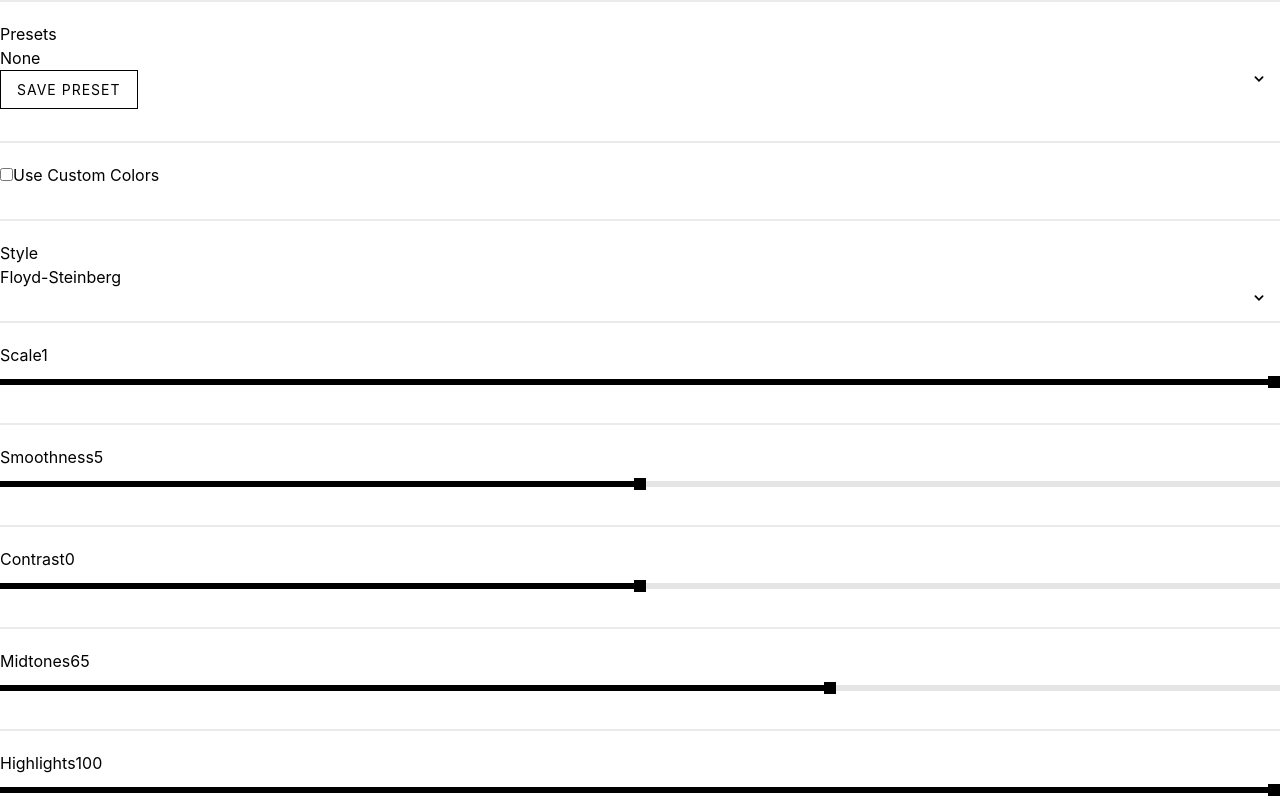
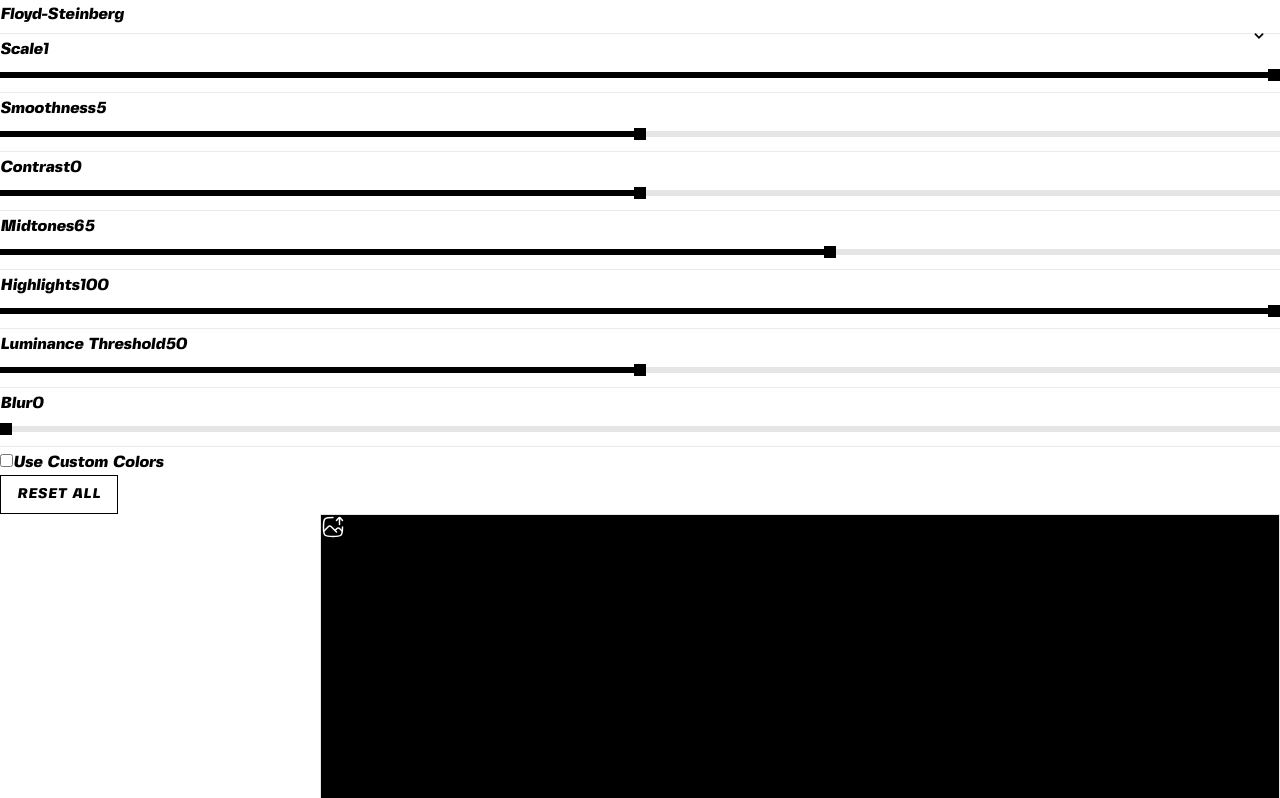
Before and after one commit to Kasaco223/DitherTool, a React (Vite) app: page / in a window 1280 px wide. Shown: the part 262-1060 px from the top of the page. Built offline with nearby package versions, Linux system fonts and the light colour scheme.

Commit message:
Panel ultra compacto, presets removidos, custom colors abajo, logo SVG, fuente custom

```diff
--- a/src/components/ControlPanel.jsx
+++ b/src/components/ControlPanel.jsx
@@ -177,89 +177,6 @@ const ControlPanel = ({
     };
   }
 
-  const [presets, setPresets] = useState([]);
-  const [showPresetPopup, setShowPresetPopup] = useState(false);
-  const [presetName, setPresetName] = useState('');
-  const [presetError, setPresetError] = useState('');
-  const [selectedPreset, setSelectedPreset] = useState('none');
-  const [presetsLoaded, setPresetsLoaded] = useState(false);
-
-  // Leer presets de localStorage al cargar (solo una vez)
-  useEffect(() => {
-    if (!presetsLoaded) {
-      const saved = localStorage.getItem(PRESETS_KEY);
-      if (saved) {
-        setPresets(JSON.parse(saved));
-      }
-      setPresetsLoaded(true);
-    }
-  }, [presetsLoaded]);
-
-  // Guardar presets en localStorage cuando cambian (solo si ya se cargaron)
-  useEffect(() => {
-    if (presetsLoaded) {
-      localStorage.setItem(PRESETS_KEY, JSON.stringify(presets));
-    }
-  }, [presets, presetsLoaded]);
-
-  // Guardar preset
-  const savePreset = () => {
-    if (!presetName.trim()) {
-      setPresetError('Name cannot be empty');
-      return;
-    }
-    if (presets.some(p => p.name === presetName.trim())) {
-      setPresetError('That name already exists');
-      return;
-    }
-    const newPreset = {
-      name: presetName.trim(),
-      settings,
-      useCustomColors,
-      customNeonColors
-    };
-    setPresets([...presets, newPreset]);
-    setShowPresetPopup(false);
-    setPresetName('');
-    setPresetError('');
-  };
-
-  // Aplicar preset
-  const applyPreset = (name) => {
-    const preset = presets.find(p => p.name === name);
-    if (preset) {
-      onSettingsChange(preset.settings);
-      if (preset.useCustomColors !== useCustomColors) {
-        onUseCustomColorsToggle();
-      }
-      safeSetCustomNeonColor(preset.customNeonColors);
-      setSelectedPreset(name);
-    }
-  };
-
-  // Eliminar preset
-  const deletePreset = (name) => {
-    setPresets(presets.filter(p => p.name !== name));
-    if (selectedPreset === name) setSelectedPreset('none');
-  };
-
-  const handleReset = () => {
-    onSettingsChange(DEFAULT_SETTINGS);
-    safeSetCustomNeonColor(DEFAULT_CUSTOM_NEON_COLORS);
-    if (useCustomColors) onUseCustomColorsToggle();
-  };
-
-  const handleSelectPreset = (val) => {
-    setSelectedPreset(val);
-    if (val === 'none') {
-      onSettingsChange(DEFAULT_SETTINGS);
-      safeSetCustomNeonColor(DEFAULT_CUSTOM_NEON_COLORS);
-      if (useCustomColors) onUseCustomColorsToggle();
-      return;
-    }
-    applyPreset(val);
-  };
-
   return (
     <div className="flex flex-col">
       {/* Import/Export Buttons y Minimizar */}
@@ -299,8 +216,10 @@ const ControlPanel = ({
           Export
         </button> */}
       </div>
-      <div className="slider-separator"></div>
+      {/*}
+      <div className="slider-separator"></div>*/}
       {/* Presets Dropdown */}
+      {/*
       <div>
         <label className="block mb-2 text-xs font-medium tracking-wide uppercase md:mb-3 md:text-sm">Presets</label>
         <CustomSelect
@@ -327,11 +246,162 @@ const ControlPanel = ({
           Save Preset
         </button>
       </div>
-      <div className="slider-separator"></div>
+      */}
+      <div className="slider-separator" style={{margin: '6px 0 4px 0', height: '1px'}}></div>
       {/* Settings Panel */}
       <div className="overflow-y-auto control-panel">
-        <div className="space-y-6 md:space-y-8">
-          {/* Custom Colors Toggle */}
+        <div className="space-y-1 md:space-y-2">
+          {/* Style Dropdown */}
+          <div>
+            <label className="block mb-2 text-xs font-medium tracking-wide uppercase md:mb-3 md:text-sm">Style</label>
+            <CustomSelect
+              options={[
+                { value: 'Floyd-Steinberg', label: 'Floyd-Steinberg' },
+                { value: 'Atkinson', label: 'Atkinson' },
+                { value: 'Smooth Diffuse', label: 'Smooth Diffuse' },
+              ]}
+              value={settings.style}
+              onChange={val => handleSelectChange('style', val)}
+              className="w-full"
+            />
+          </div>
+          <div className="slider-separator" style={{margin: '6px 0 4px 0', height: '1px'}}></div>
+
+          {/* Scale Slider */}
+          <div className="mb-0.5 slider-container">
+            <div className="flex justify-between mb-0.5 mt-1">
+              <label className="text-xs font-medium tracking-wide uppercase md:text-sm">Scale</label>
+              <span className="text-xs font-medium md:text-sm">{settings.scale}</span>
+            </div>
+            <input
+              type="range"
+              min="0.1"
+              max="1"
+              step="0.1"
+              value={settings.scale}
+              onChange={(e) => handleSliderChange('scale', e.target.value)}
+              className="slider"
+              style={getSliderBg(settings.scale, 0.1, 1)}
+            />
+          </div>
+          <div className="slider-separator" style={{margin: '6px 0 4px 0', height: '1px'}}></div>
+
+          {/* Smoothness Slider */}
+          <div className="mb-0.5 slider-container">
+            <div className="flex justify-between mb-0.5 mt-1">
+              <label className="text-xs font-medium tracking-wide uppercase md:text-sm">Smoothness</label>
+              <span className="text-xs font-medium md:text-sm">{settings.smoothness}</span>
+            </div>
+            <input
+              type="range"
+              min="0"
+              max="10"
+              step="1"
+              value={settings.smoothness}
+              onChange={(e) => handleSliderChange('smoothness', e.target.value)}
+              className="slider"
+              style={getSliderBg(settings.smoothness, 0, 10)}
+            />
+          </div>
+          <div className="slider-separator" style={{margin: '6px 0 4px 0', height: '1px'}}></div>
+
+          {/* Contrast Slider */}
+          <div className="mb-0.5 slider-container">
+            <div className="flex justify-between mb-0.5 mt-1">
+              <label className="text-xs font-medium tracking-wide uppercase md:text-sm">Contrast</label>
+              <span className="text-xs font-medium md:text-sm">{settings.contrast}</span>
+            </div>
+            <input
+              type="range"
+              min="-100"
+              max="100"
+              step="1"
+              value={settings.contrast}
+              onChange={(e) => handleSliderChange('contrast', e.target.value)}
+              className="slider"
+              style={getSliderBg(settings.contrast, -100, 100)}
+            />
+          </div>
+          <div className="slider-separator" style={{margin: '6px 0 4px 0', height: '1px'}}></div>
+
+          {/* Midtones Slider */}
+          <div className="mb-0.5 slider-container">
+            <div className="flex justify-between mb-0.5 mt-1">
+              <label className="text-xs font-medium tracking-wide uppercase md:text-sm">Midtones</label>
+              <span className="text-xs font-medium md:text-sm">{settings.midtones}</span>
+            </div>
+            <input
+              type="range"
+              min="0"
+              max="100"
+              step="1"
+              value={settings.midtones}
+              onChange={(e) => handleSliderChange('midtones', e.target.value)}
+              className="slider"
+              style={getSliderBg(settings.midtones, 0, 100)}
+            />
+          </div>
+          <div className="slider-separator" style={{margin: '6px 0 4px 0', height: '1px'}}></div>
+
+          {/* Highlights Slider */}
+          <div className="mb-0.5 slider-container">
+            <div className="flex justify-between mb-0.5 mt-1">
+              <label className="text-xs font-medium tracking-wide uppercase md:text-sm">Highlights</label>
+              <span className="text-xs font-medium md:text-sm">{settings.highlights}</span>
+            </div>
+            <input
+              type="range"
+              min="0"
+              max="100"
+              step="1"
+              value={settings.highlights}
+              onChange={(e) => handleSliderChange('highlights', e.target.value)}
+              className="slider"
+              style={getSliderBg(settings.highlights, 0, 100)}
+            />
+          </div>
+          <div className="slider-separator" style={{margin: '6px 0 4px 0', height: '1px'}}></div>
+
+          {/* Luminance Threshold Slider */}
+          <div className="mb-0.5 slider-container">
+            <div className="flex justify-between mb-0.5 mt-1">
+              <label className="text-xs font-medium tracking-wide uppercase md:text-sm">Luminance Threshold</label>
+              <span className="text-xs font-medium md:text-sm">{settings.luminanceThreshold}</span>
+            </div>
+            <input
+              type="range"
+              min="0"
+              max="100"
+              step="1"
+              value={settings.luminanceThreshold}
+              onChange={(e) => handleSliderChange('luminanceThreshold', e.target.value)}
+              className="slider"
+              style={getSliderBg(settings.luminanceThreshold, 0, 100)}
+            />
+          </div>
+          <div className="slider-separator" style={{margin: '6px 0 4px 0', height: '1px'}}></div>
+
+          {/* Blur Slider */}
+          <div className="mb-0.5 slider-container">
+            <div className="flex justify-between mb-0.5 mt-1">
+              <label className="text-xs font-medium tracking-wide uppercase md:text-sm">Blur</label>
+              <span className="text-xs font-medium md:text-sm">{settings.blur}</span>
+            </div>
+            <input
+              type="range"
+              min="0"
+              max="10"
+              step="1"
+              value={settings.blur}
+              onChange={(e) => handleSliderChange('blur', e.target.value)}
+              className="slider"
+              style={getSliderBg(settings.blur, 0, 10)}
+            />
+          </div>
+          <div className="slider-separator" style={{margin: '6px 0 4px 0', height: '1px'}}></div>
+        </div>
+        {/* --- BLOQUE CUSTOM COLORS ABAJO --- */}
+        <div className="mt-1">
           <div className="flex items-center space-x-3">
             <input
               type="checkbox"
@@ -344,12 +414,8 @@ const ControlPanel = ({
               Use Custom Colors
             </label>
           </div>
-
-
-          {/* Custom Color Selector (conditionally rendered) */}
           {useCustomColors && (
             <div className="pt-4">
-              {/* Picker sin slider de opacidad */}
               <div className="mx-auto" style={{ width: 210, height: 210 }}>
                 <HsvaColorPicker
                   color={{ ...customNeonColors, a: 1 }}
@@ -358,8 +424,7 @@ const ControlPanel = ({
                   alpha={false}
                 />
               </div>
-              {/* Bloque de opacidad debajo del picker, input alineado a la derecha */}
-              <div className="flex items-center mt-4 mb-2 w-full">
+              <div className="flex items-center mt-1 mb-0.5 w-full">
                 <label htmlFor="alpha-input" className="flex-1 text-xs font-medium tracking-wide text-left uppercase md:text-sm">Opacity</label>
                 <input
                   id="alpha-input"
@@ -376,7 +441,6 @@ const ControlPanel = ({
                 />
                 <span className="text-xs">%</span>
               </div>
-              {/* Slider de opacidad igual a los demás sliders, fuera del contenedor de 210px */}
               <input
                 type="range"
                 min={0}
@@ -390,7 +454,7 @@ const ControlPanel = ({
                 className="w-full slider"
                 style={getSliderBg(Math.round((customNeonColors.a ?? 1) * 100), 0, 100)}
               />
-              <div className="flex flex-col mt-4 space-y-2">
+              <div className="flex flex-col mt-1 space-y-0.5">
                 <CustomSelect
                   options={[
                     { value: 'HEX', label: 'HEX' },
@@ -418,8 +482,7 @@ const ControlPanel = ({
                   </button>
                 </div>
               </div>
-              {/* Invert Toggle */}
-              <div className="flex items-center mt-4 space-x-3">
+              <div className="flex items-center mt-1 space-x-1">
                 <input
                   type="checkbox"
                   id="invert"
@@ -431,199 +494,21 @@ const ControlPanel = ({
                   Invert
                 </label>
               </div>
-              <div className="slider-separator"></div>
             </div>
           )}
-           <div className="slider-separator"></div>
-          {/* Style Dropdown */}
-          <div>
-            <label className="block mb-2 text-xs font-medium tracking-wide uppercase md:mb-3 md:text-sm">Style</label>
-            <CustomSelect
-              options={[
-                { value: 'Floyd-Steinberg', label: 'Floyd-Steinberg' },
-                { value: 'Atkinson', label: 'Atkinson' },
-                { value: 'Smooth Diffuse', label: 'Smooth Diffuse' },
-              ]}
-              value={settings.style}
-              onChange={val => handleSelectChange('style', val)}
-              className="w-full"
-            />
-          </div>
-
-
-          <div className="slider-separator"></div>
-
-          {/* Scale Slider */}
-          <div className="mb-8 slider-container">
-            <div className="flex justify-between mb-1">
-              <label className="text-xs font-medium tracking-wide uppercase md:text-sm">Scale</label>
-              <span className="text-xs font-medium md:text-sm">{settings.scale}</span>
-            </div>
-            <input
-              type="range"
-              min="0.1"
-              max="1"
-              step="0.1"
-              value={settings.scale}
-              onChange={(e) => handleSliderChange('scale', e.target.value)}
-              className="slider"
-              style={getSliderBg(settings.scale, 0.1, 1)}
-            />
-          </div>
-          <div className="slider-separator"></div>
-
-          {/* Smoothness Slider */}
-          <div className="mb-8 slider-container">
-            <div className="flex justify-between mb-1">
-              <label className="text-xs font-medium tracking-wide uppercase md:text-sm">Smoothness</label>
-              <span className="text-xs font-medium md:text-sm">{settings.smoothness}</span>
-            </div>
-            <input
-              type="range"
-              min="0"
-              max="10"
-              step="1"
-              value={settings.smoothness}
-              onChange={(e) => handleSliderChange('smoothness', e.target.value)}
-              className="slider"
-              style={getSliderBg(settings.smoothness, 0, 10)}
-            />
-          </div>
-          <div className="slider-separator"></div>
-
-          {/* Contrast Slider */}
-          <div className="mb-8 slider-container">
-            <div className="flex justify-between mb-1">
-              <label className="text-xs font-medium tracking-wide uppercase md:text-sm">Contrast</label>
-              <span className="text-xs font-medium md:text-sm">{settings.contrast}</span>
-            </div>
-            <input
-              type="range"
-              min="-100"
-              max="100"
-              step="1"
-              value={settings.contrast}
-              onChange={(e) => handleSliderChange('contrast', e.target.value)}
-              className="slider"
-              style={getSliderBg(settings.contrast, -100, 100)}
-            />
-          </div>
-          <div className="slider-separator"></div>
-
-          {/* Midtones Slider */}
-          <div className="mb-8 slider-container">
-            <div className="flex justify-between mb-1">
-              <label className="text-xs font-medium tracking-wide uppercase md:text-sm">Midtones</label>
-              <span className="text-xs font-medium md:text-sm">{settings.midtones}</span>
-            </div>
-            <input
-              type="range"
-              min="0"
-              max="100"
-              step="1"
-              value={settings.midtones}
-              onChange={(e) => handleSliderChange('midtones', e.target.value)}
-              className="slider"
-              style={getSliderBg(settings.midtones, 0, 100)}
-            />
-          </div>
-          <div className="slider-separator"></div>
-
-          {/* Highlights Slider */}
-          <div className="mb-8 slider-container">
-            <div className="flex justify-between mb-1">
-              <label className="text-xs font-medium tracking-wide uppercase md:text-sm">Highlights</label>
-              <span className="text-xs font-medium md:text-sm">{settings.highlights}</span>
-            </div>
-            <input
-              type="range"
-              min="0"
-              max="100"
-              step="1"
-              value={settings.highlights}
-              onChange={(e) => handleSliderChange('highlights', e.target.value)}
-              className="slider"
-              style={getSliderBg(settings.highlights, 0, 100)}
-            />
-          </div>
-          <div className="slider-separator"></div>
-
-          {/* Luminance Threshold Slider */}
-          <div className="mb-8 slider-container">
-            <div className="flex justify-between mb-1">
-              <label className="text-xs font-medium tracking-wide uppercase md:text-sm">Luminance Threshold</label>
-              <span className="text-xs font-medium md:text-sm">{settings.luminanceThreshold}</span>
-            </div>
-            <input
-              type="range"
-              min="0"
-              max="100"
-              step="1"
-              value={settings.luminanceThreshold}
-              onChange={(e) => handleSliderChange('luminanceThreshold', e.target.value)}
-              className="slider"
-              style={getSliderBg(settings.luminanceThreshold, 0, 100)}
-            />
-          </div>
-          <div className="slider-separator"></div>
-
-          {/* Blur Slider */}
-          <div className="mb-8 slider-container">
-            <div className="flex justify-between mb-1">
-              <label className="text-xs font-medium tracking-wide uppercase md:text-sm">Blur</label>
-              <span className="text-xs font-medium md:text-sm">{settings.blur}</span>
-            </div>
-            <input
-              type="range"
-              min="0"
-              max="10"
-              step="1"
-              value={settings.blur}
-              onChange={(e) => handleSliderChange('blur', e.target.value)}
-              className="slider"
-              style={getSliderBg(settings.blur, 0, 10)}
-            />
-          </div>
-          <div className="slider-separator"></div>
         </div>
       </div>
       {/* Botón RESET ALL al final */}
       <button
-        onClick={handleReset}
+        onClick={() => {
+          onSettingsChange(DEFAULT_SETTINGS);
+          safeSetCustomNeonColor(DEFAULT_CUSTOM_NEON_COLORS);
+          if (useCustomColors) onUseCustomColorsToggle();
+        }}
         className="w-full px-3 py-1.5 md:px-4 md:py-2 text-xs md:text-sm uppercase tracking-wider border border-black text-black bg-white hover:bg-gray-100 mt-8"
       >
         RESET ALL
       </button>
-      {/* Popup para nombre de preset */}
-      {showPresetPopup && (
-        <div className="flex fixed inset-0 z-50 justify-center items-center bg-black bg-opacity-40">
-          <div className="bg-white p-6 rounded-none border border-black flex flex-col items-center min-w-[260px]">
-            <h2 className="mb-4 text-lg font-medium">Preset name</h2>
-            <input
-              type="text"
-              value={presetName}
-              onChange={e => { setPresetName(e.target.value); setPresetError(''); }}
-              className="px-2 py-1 mb-2 w-full text-center border border-black"
-              autoFocus
-            />
-            {presetError && <div className="mb-2 text-xs text-red-600">{presetError}</div>}
-            <div className="flex gap-2 mt-2">
-              <button
-                onClick={savePreset}
-                className="px-4 py-1 text-white bg-black rounded-none border border-black hover:bg-gray-800"
-              >
-                Save
-              </button>
-          <button
-                onClick={() => { setShowPresetPopup(false); setPresetName(''); setPresetError(''); }}
-                className="px-4 py-1 text-black bg-white rounded-none border border-black hover:bg-gray-100"
-          >
-                Cancel
-          </button>
-        </div>
-      </div>
-        </div>
-      )}
     </div>
   )
 }
--- a/src/index.css
+++ b/src/index.css
@@ -1,12 +1,20 @@
 @tailwind base;
 @tailwind components;
 @tailwind utilities;
+
+@font-face {
+  font-family: 'BehanceCustom';
+  src: url('/behance-637fcf6671b62.otf') format('opentype');
+  font-weight: normal;
+  font-style: normal;
+  font-display: swap;
+}
 
 /* Custom styles for the dithering tool */
 body {
   background-color: #ffffff;
   color: #000000;
-  font-family: 'Inter', system-ui, sans-serif;
+  font-family: 'BehanceCustom', 'Inter', system-ui, sans-serif;
   -webkit-font-smoothing: antialiased;
   -moz-osx-font-smoothing: grayscale;
 }
@@ -118,3 +126,7 @@ h1, h2, h3 {
 .react-colorful__alpha {
   display: none !important;
 }
+
+button, input, select, textarea, h1, h2, h3, h4, h5, h6, p, span, label, div {
+  font-family: 'BehanceCustom', 'Inter', system-ui, sans-serif !important;
+}
```
Also changed, not shown: public/behance-637fcf6671b62.otf (added).
